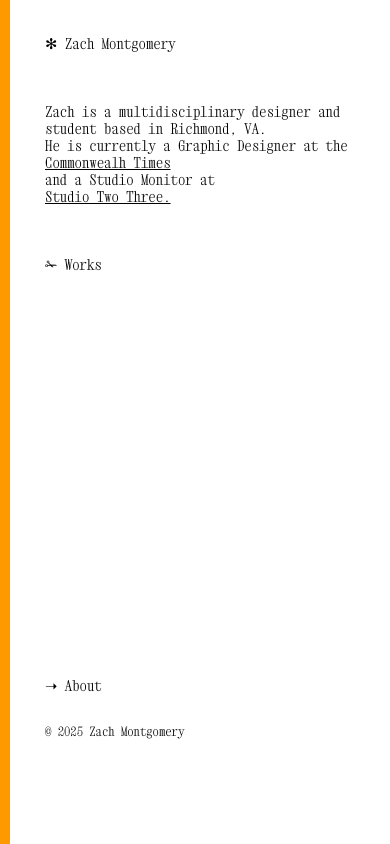
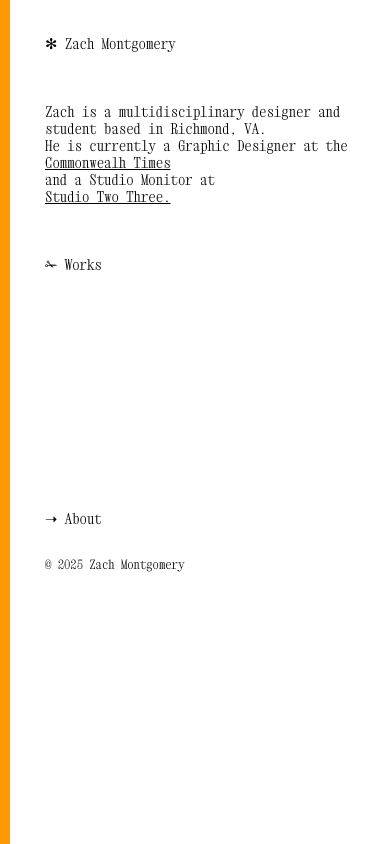
Before and after one commit to zvchary/portfolio, a plain HTML site: page index.html in a window 390 px wide. Drawn offline with Linux system fonts and the light colour scheme; a web font is replaced by a local one.

Commit message:
Update index.html

```diff
--- a/index.html
+++ b/index.html
@@ -189,7 +189,7 @@
                 z-index: 1000;
                 position:relative;
                 margin-top: auto;
-                bottom: 35px;
+                margin-bottom: auto;
             }
             .third-container {
                 width: 40%;
```
